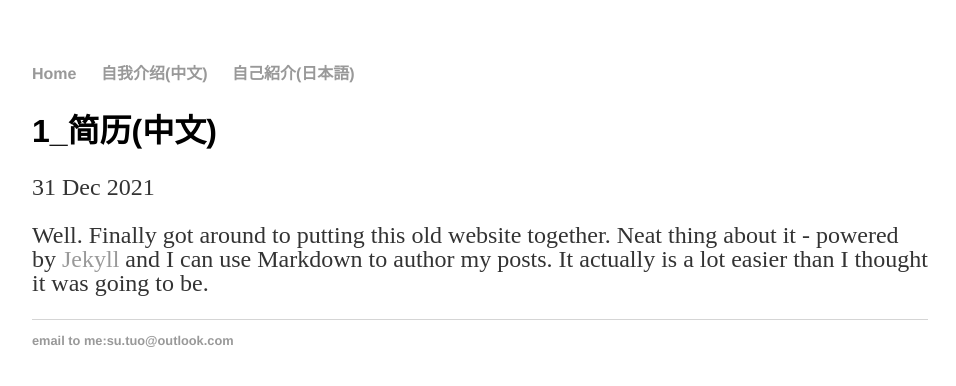
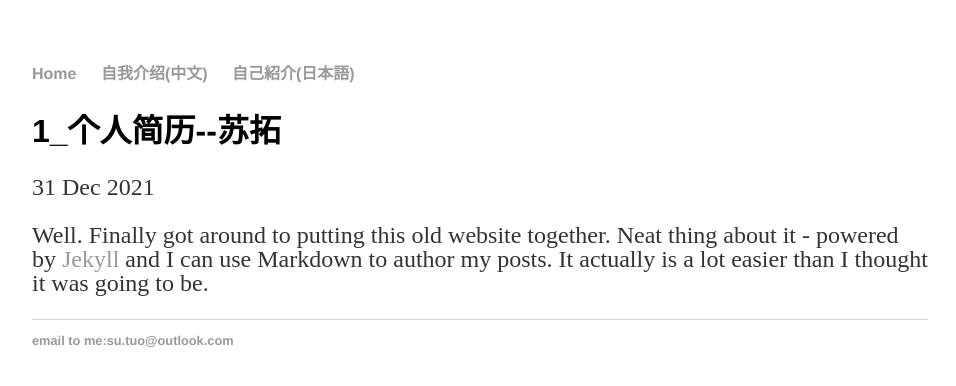
Before and after one commit to SotakuStudio/SotakuStudio.github.io, a Jekyll site: the page built from _posts/2021-12-31-chnresume.md, in a window 1280 px wide. Shown: the top 386 px of the page, without its empty margins (160-1116 px from the left). Built offline with Jekyll 4.4.1, drawn with Linux system fonts in a browser that asks for light colours.

Commit message:
Update 2021-12-31-chnresume.md

```diff
--- a/_posts/2021-12-31-chnresume.md
+++ b/_posts/2021-12-31-chnresume.md
@@ -1,6 +1,6 @@
 ---
 layout: post
-title: "1_简历(中文)"
+title: "1_个人简历--苏拓"
 date: 2021-12-31
 ---
 
```
